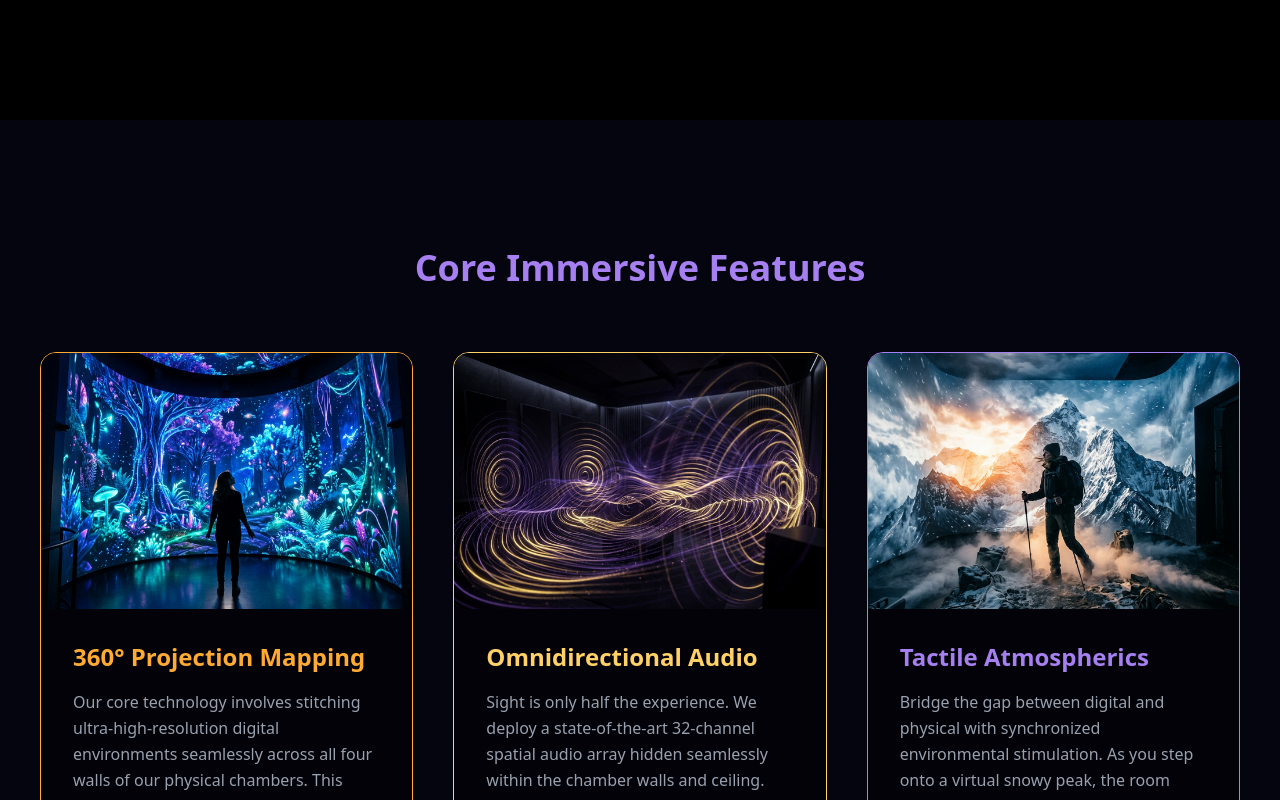
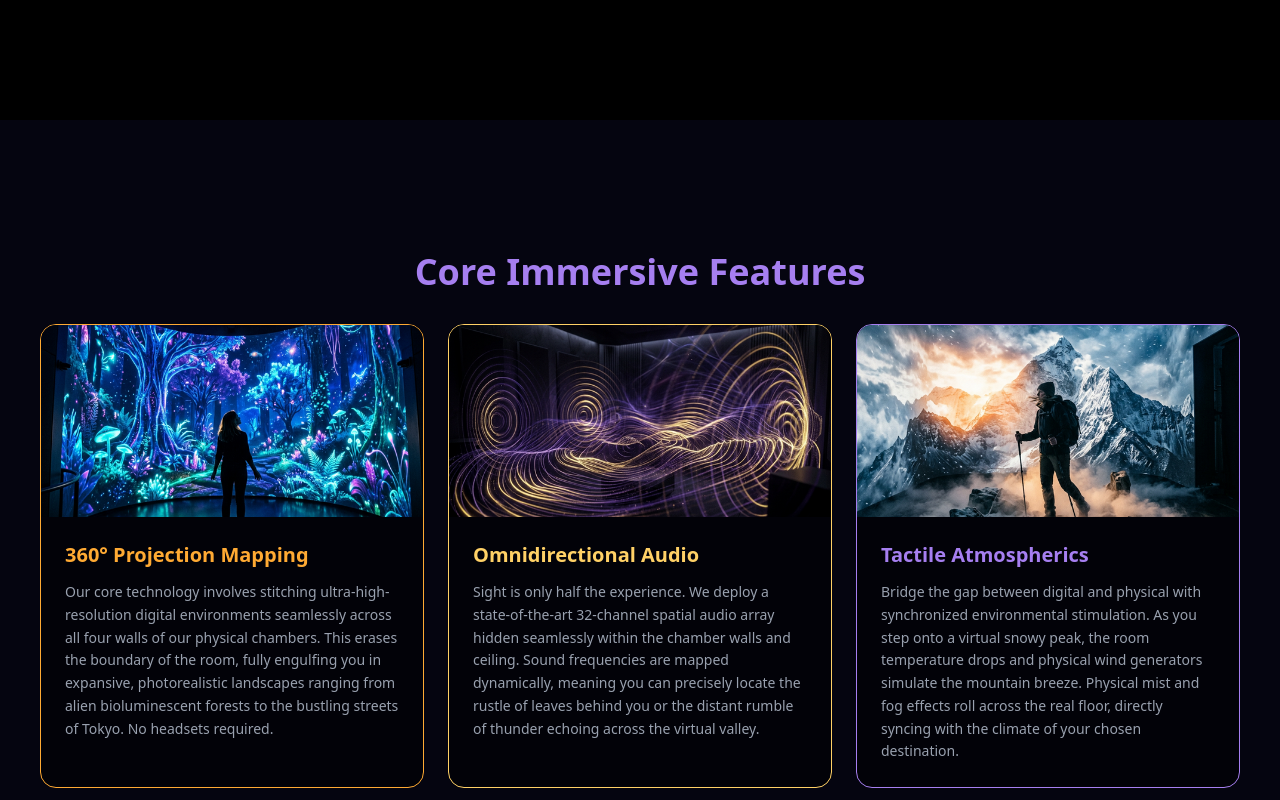
Before and after one commit to Travol-X/Official-Site, a Next.js app: page / in a window 1280 px wide. Shown: the part 1480-2280 px from the top of the page. Built offline with nearby package versions, Linux system fonts and the light colour scheme.

Commit message:
style(frontend): compress features section layout to fit viewport

```diff
--- a/app/page.tsx
+++ b/app/page.tsx
@@ -256,28 +256,28 @@ export default function Home() {
       </section>
 
       {/* ================= FEATURES ================= */}
-      <section id="features" className="min-h-screen px-10 py-32 bg-deepDark">
+      <section id="features" className="min-h-screen px-10 py-16 bg-deepDark flex flex-col justify-center items-center">
         <motion.div
           initial="hidden"
           whileInView="visible"
           viewport={{ once: true, margin: "-100px" }}
           variants={staggerContainer}
-          className="max-w-7xl mx-auto"
+          className="max-w-7xl mx-auto w-full"
         >
           <motion.h2
             variants={fadeUpVariant}
-            className="text-4xl font-bold text-softViolet mb-16 text-center"
+            className="text-4xl font-bold text-softViolet mb-8 text-center"
           >
             Core Immersive Features
           </motion.h2>
 
-          <div className="grid md:grid-cols-3 gap-10">
+          <div className="grid md:grid-cols-3 gap-6">
             <motion.div
               variants={fadeUpVariant}
               whileHover={{ y: -10 }}
               className="bg-black/50 border border-sunsetOrange rounded-2xl transition-colors overflow-hidden group"
             >
-              <div className="relative h-64 w-full">
+              <div className="relative h-48 w-full">
                 <Image
                   src="/images/immersive_projection.png"
                   alt="360 Projection Mapping"
@@ -285,9 +285,9 @@ export default function Home() {
                   className="object-cover group-hover:scale-105 transition-transform duration-500"
                 />
               </div>
-              <div className="p-8">
-                <h3 className="text-2xl font-bold text-sunsetOrange mb-4">360° Projection Mapping</h3>
-                <p className="text-gray-400 leading-relaxed">
+              <div className="p-6">
+                <h3 className="text-xl font-bold text-sunsetOrange mb-3">360° Projection Mapping</h3>
+                <p className="text-gray-400 leading-relaxed text-sm">
                   Our core technology involves stitching ultra-high-resolution digital environments seamlessly across all four walls of our physical chambers. This erases the boundary of the room, fully engulfing you in expansive, photorealistic landscapes ranging from alien bioluminescent forests to the bustling streets of Tokyo. No headsets required.
                 </p>
               </div>
@@ -298,7 +298,7 @@ export default function Home() {
               whileHover={{ y: -10 }}
               className="bg-black/50 border border-goldenYellow rounded-2xl transition-colors overflow-hidden group"
             >
-              <div className="relative h-64 w-full">
+              <div className="relative h-48 w-full">
                 <Image
                   src="/images/spatial_audio.png"
                   alt="Spatial Audio System"
@@ -306,9 +306,9 @@ export default function Home() {
                   className="object-cover group-hover:scale-105 transition-transform duration-500"
                 />
               </div>
-              <div className="p-8">
-                <h3 className="text-2xl font-bold text-goldenYellow mb-4">Omnidirectional Audio</h3>
-                <p className="text-gray-400 leading-relaxed">
+              <div className="p-6">
+                <h3 className="text-xl font-bold text-goldenYellow mb-3">Omnidirectional Audio</h3>
+                <p className="text-gray-400 leading-relaxed text-sm">
                   Sight is only half the experience. We deploy a state-of-the-art 32-channel spatial audio array hidden seamlessly within the chamber walls and ceiling. Sound frequencies are mapped dynamically, meaning you can precisely locate the rustle of leaves behind you or the distant rumble of thunder echoing across the virtual valley.
                 </p>
               </div>
@@ -319,7 +319,7 @@ export default function Home() {
               whileHover={{ y: -10 }}
               className="bg-black/50 border border-softViolet rounded-2xl transition-colors overflow-hidden group"
             >
-              <div className="relative h-64 w-full">
+              <div className="relative h-48 w-full">
                 <Image
                   src="/images/environmental_effects.png"
                   alt="Physical Environmental Effects"
@@ -327,9 +327,9 @@ export default function Home() {
                   className="object-cover group-hover:scale-105 transition-transform duration-500"
                 />
               </div>
-              <div className="p-8">
-                <h3 className="text-2xl font-bold text-softViolet mb-4">Tactile Atmospherics</h3>
-                <p className="text-gray-400 leading-relaxed">
+              <div className="p-6">
+                <h3 className="text-xl font-bold text-softViolet mb-3">Tactile Atmospherics</h3>
+                <p className="text-gray-400 leading-relaxed text-sm">
                   Bridge the gap between digital and physical with synchronized environmental stimulation. As you step onto a virtual snowy peak, the room temperature drops and physical wind generators simulate the mountain breeze. Physical mist and fog effects roll across the real floor, directly syncing with the climate of your chosen destination.
                 </p>
               </div>
```
